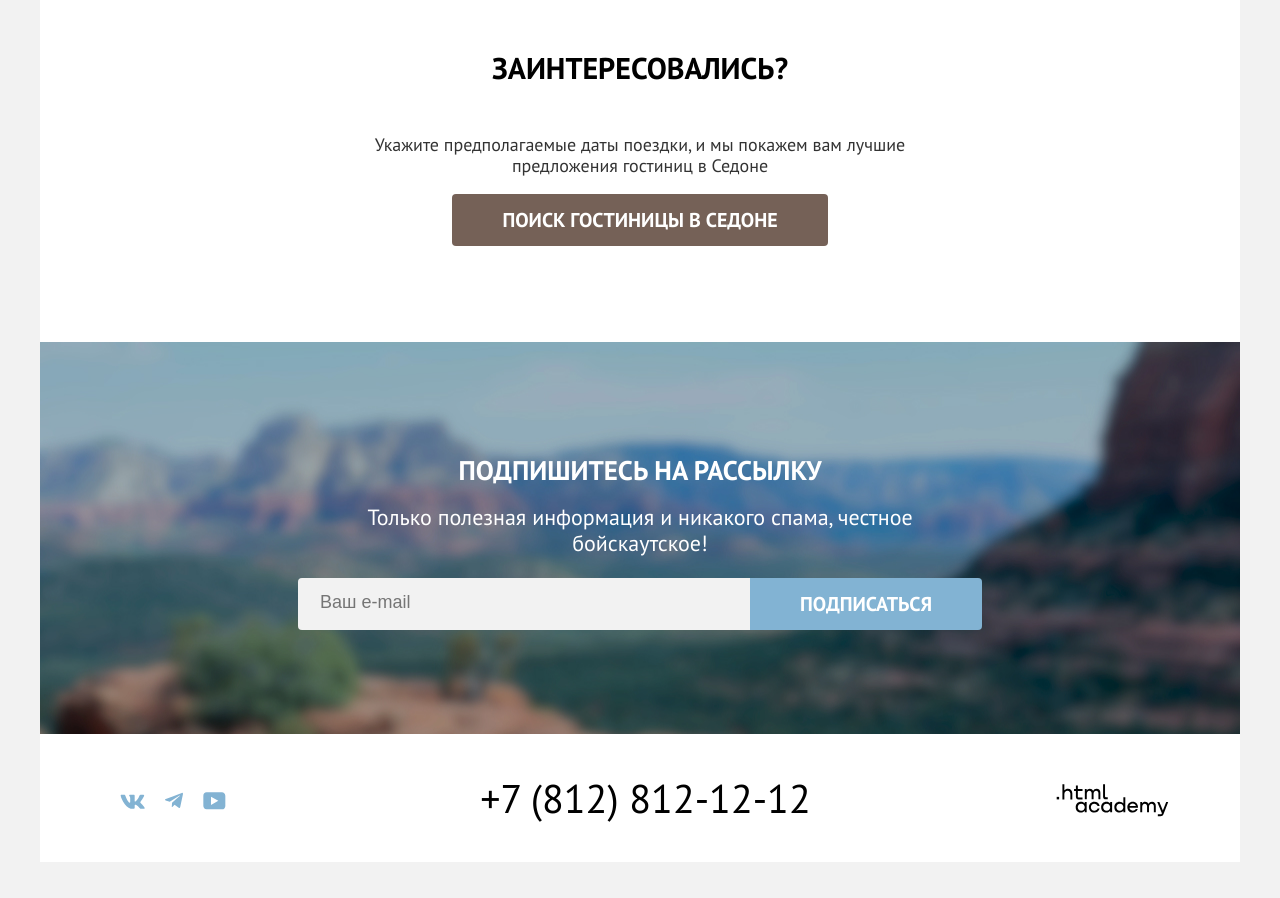
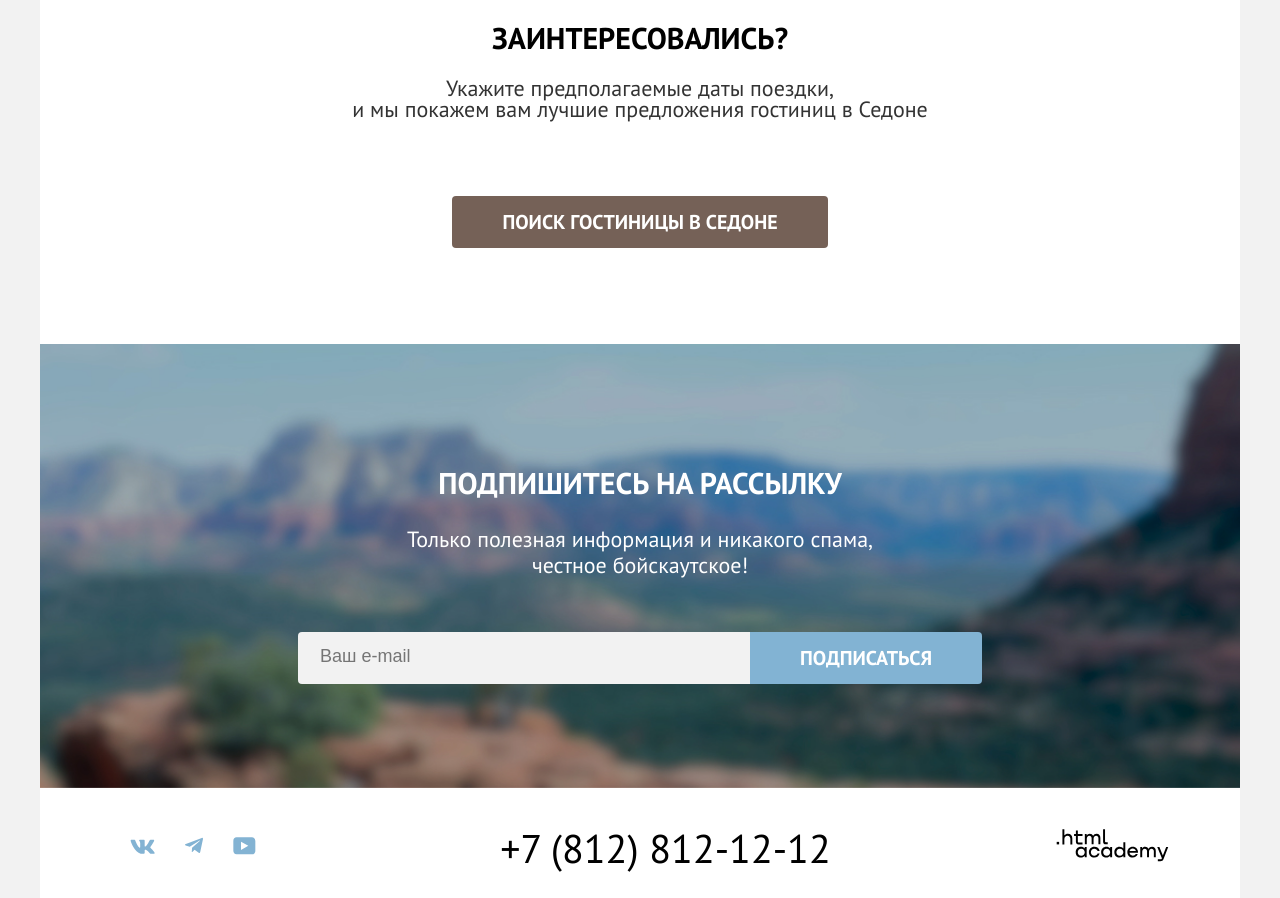
Before and after one commit to htmlacademy-htmlcss/2590827-sedona-2, a plain HTML site: page index.html in a window 1280 px wide. Shown: the part 2760-3658 px from the top of the page. Before the commit the page ends 3622 px from the top, so only its background shows below. Drawn offline with Linux system fonts and the light colour scheme.

Commit message:
Исправляет отступы в поиске гостиниц и футере

```diff
--- a/index.html
+++ b/index.html
@@ -115,7 +115,7 @@
               <div class="services__item-wrapper">
                 <span class="services__icon services__icon--food" aria-hidden="true"></span>
                 <h3 class="services__item-title section-title">Еда</h3>
-                <p class="services__item-subtitle section-subtitle">Всегда заказывайте топовый фирменный бургер, вы не
+                <p class="services__item-subtitle section-subtitle">Всегда заказывайте<br> топовый фирменный бургер, вы не
                   разочаруетесь!</p>
               </div>
             </li>
@@ -123,7 +123,7 @@
               <div class="services__item-wrapper">
                 <span class="services__icon services__icon--souvenir" aria-hidden="true"></span>
                 <h3 class="services__item-title section-title">Сувениры</h3>
-                <p class="services__item-subtitle section-subtitle">Не только китайского, но и настоящего местного
+                <p class="services__item-subtitle section-subtitle">Не только китайского,<br> но и настоящего местного
                   производства!</p>
               </div>
             </li>
@@ -133,14 +133,14 @@
         <section class="hotel-search" data-test="search">
           <h2 class="visually-hidden">Поиск гостиницы</h2>
           <h3 class="hotel-search__title">Заинтересовались?</h3>
-          <p class="hotel-search__subtitle">Укажите предполагаемые даты поездки, и мы покажем вам лучшие предложения
+          <p class="hotel-search__subtitle">Укажите предполагаемые даты поездки,<br> и мы покажем вам лучшие предложения
             гостиниц в Седоне</p>
           <a class="button button--brown button--large" href="#modal">Поиск гостиницы в Седоне</a>
         </section>
 
         <section class="subscribe subscribe--light" data-test="subscribe">
           <h2 class="subscribe__title">Подпишитесь на рассылку</h2>
-          <p class="subscribe__subtitle">Только полезная информация и никакого спама, честное бойскаутское!</p>
+          <p class="subscribe__subtitle">Только полезная информация и никакого спама,<br> честное бойскаутское!</p>
           <form class="subscribe__form" action="https://echo.htmlacademy.ru" method="post">
             <label class="visually-hidden" for="subscribe-email">Ваш e-mail</label>
             <input class="subscribe__input" type="email" name="email" id="subscribe-email" placeholder="Ваш e-mail"
--- a/styles/styles.css
+++ b/styles/styles.css
@@ -258,7 +258,7 @@ a {
   text-align: center;
   margin-top: 0;
   margin-bottom: 25px;
-  color: var(--color-black)
+  color: var(--color-black);
 }
 
 .advantages-intro__subtitle {
@@ -345,7 +345,6 @@ a {
   background-color: var(--color-accent);
 }
 
-
 .services__title {
   font-size: 30px;
   line-height: 36px;
@@ -408,6 +407,7 @@ a {
 }
 
 .hotel-search__title {
+  margin: 0;
   font-weight: 700;
   font-size: 30px;
   line-height: 36px;
@@ -415,6 +415,12 @@ a {
   color: var(--color-black)
 }
 
+.hotel-search__subtitle {
+  font-size: 22px;
+  color: var(--color-text);
+  padding-top: 0;
+  padding-bottom: 54px;
+}
 
 .subscribe {
   padding: 96px 258px 104px;
@@ -432,11 +438,14 @@ a {
 }
 
 .subscribe__title {
+  font-size: 30px;
+  line-height: 36px;
   font-weight: 700;
   text-transform: uppercase;
 }
 
 .subscribe__subtitle {
+  margin-bottom: 54px;
   font-weight: 400;
   font-size: 22px;
   line-height: 26px;
@@ -754,6 +763,7 @@ a {
   padding: 40px 70px 30px;
   width: 1060px;
   margin: 0 auto;
+
   display: flex;
   justify-content: space-between;
   align-items: center;
@@ -763,7 +773,10 @@ a {
   display: flex;
   justify-content: center;
   list-style-type: none;
-  padding: 0;
+  max-width: 160px;
+  padding: 1px 10px;
+  margin: 0;
+  gap: 10px;
 }
 
 .page-footer__social-link--vkontakte {
@@ -781,4 +794,5 @@ a {
 .page-footer__contacts-phone {
   font-weight: 400;
   font-size: 40px;
+  line-height: 40px;
 }
```
Also changed, not shown: catalog.html (+1 -1 lines).
